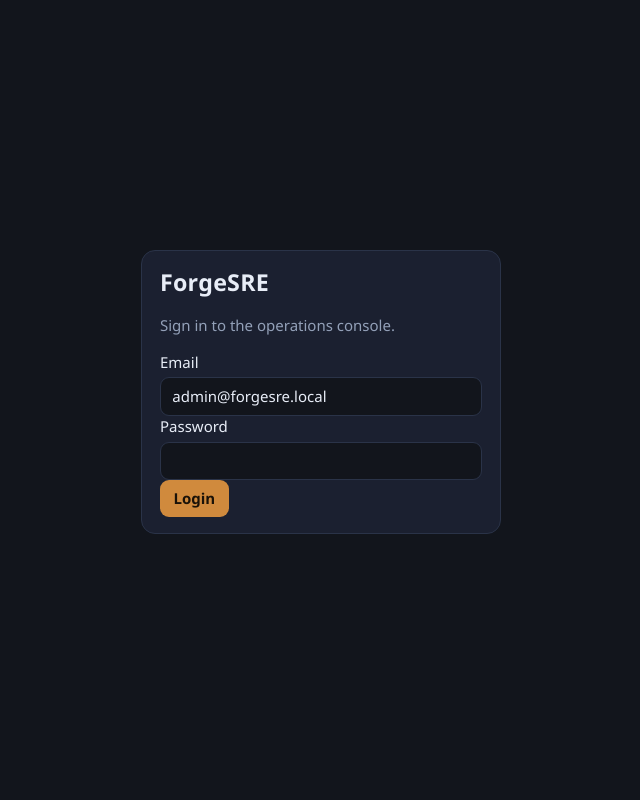
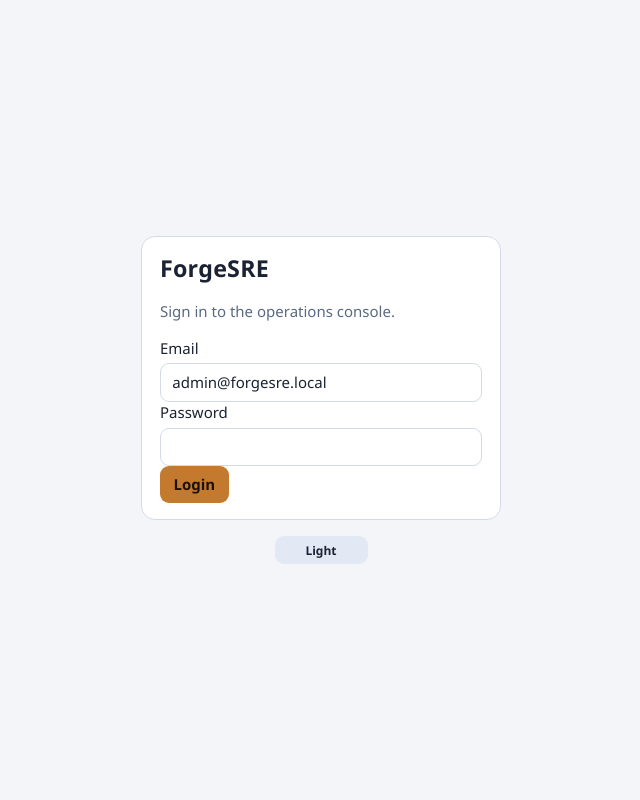
Before and after one commit to nsimic2022/forgesre, a FastAPI app: page /login in a window 1280 px wide. Shown: the whole page, without its empty margins (319-959 px from the left). Run offline with FastAPI, Linux system fonts and the light colour scheme; data that the repository does not hold is empty; parts of the project's set-up code (start-up, migrations or seed data) failed here and were passed over.

Commit message:
Add manual UI themes and print each role once in nav.
Default is light (not OS). Cycle Light/Dark/Contrast from nav-foot and login; persist in localStorage. Super admin shows a single "Super admin" label.

Co-authored-by: nsimic2022 <nsimic2022@users.noreply.github.com>

```diff
--- a/frontend/static/app.css
+++ b/frontend/static/app.css
@@ -1,4 +1,35 @@
-:root {
+:root,
+html[data-theme="light"] {
+  --bg: #f3f5f9;
+  --panel: #ffffff;
+  --line: #d4dbe8;
+  --text: #1a2233;
+  --muted: #5a6a82;
+  --accent: #c47a2e;
+  --ok: #1e7a4c;
+  --warn: #a67c14;
+  --crit: #c44538;
+  --font: "Segoe UI", system-ui, sans-serif;
+  --nav-hover: #e8edf6;
+  --row-hover: #eef2f8;
+  --selected: #e2e8f4;
+  --selected-hover: #d4dbe8;
+  --pill: #e2e8f4;
+  --pill-ok-bg: #d8f0e4;
+  --pill-ok: #14663d;
+  --pill-warn-bg: #f6e9c8;
+  --pill-warn: #7a5a08;
+  --pill-crit-bg: #f6d4d0;
+  --pill-crit: #9a2a20;
+  --pill-generated: #4a5a72;
+  --input-bg: #ffffff;
+  --btn-text: #1a1208;
+  --btn-danger-text: #ffffff;
+  --secondary: #e2e8f4;
+  --disabled: #c5cddc;
+  --code-bg: #eef1f6;
+}
+html[data-theme="dark"] {
   --bg: #12151c;
   --panel: #1b2030;
   --line: #2a3348;
@@ -32,9 +109,21 @@ a { color: var(--accent); }
 .brand { font-weight: 700; letter-spacing: 0.04em; margin-bottom: 1rem; }
 .brand span { color: var(--muted); font-weight: 500; font-size: 0.8rem; }
 .nav a { color: var(--text); text-decoration: none; padding: 0.45rem 0.55rem; border-radius: 8px; }
-.nav a.active, .nav a:hover { background: #242b3d; }
+.nav a.active, .nav a:hover { background: var(--nav-hover); }
 .nav-foot { margin-top: auto; }
 .who { color: var(--muted); font-size: 0.8rem; margin-bottom: 0.5rem; }
+.who-name, .who-role { display: block; }
+.who-role { margin-top: 0.15rem; }
+.nav-foot-actions { display: flex; flex-wrap: wrap; gap: 0.4rem; align-items: center; }
+.nav-foot-actions form { margin: 0; }
+.nav-foot-actions button { width: auto; }
+.theme-toggle { min-width: 6.2rem; font-size: 0.8rem; padding: 0.35rem 0.55rem; }
+.theme-toggle .theme-label { display: none; }
+html[data-theme="light"] .theme-toggle .theme-label-light,
+html:not([data-theme]) .theme-toggle .theme-label-light { display: inline; }
+html[data-theme="dark"] .theme-toggle .theme-label-dark { display: inline; }
+html[data-theme="high-contrast"] .theme-toggle .theme-label-contrast { display: inline; }
+.login-theme { margin-top: 0.75rem; text-align: center; }
 .content { margin-left: 220px; padding: 1.6rem 2.1rem 3.2rem; overflow-x: auto; }
 h1, h2, h3 { font-weight: 600; letter-spacing: 0.01em; }
 h1 { margin: 0 0 0.75rem; font-size: 1.55rem; }
@@ -74,13 +163,13 @@ table tbody tr:hover td { background: #22293a; }
 .user-actions { margin-top: 0.75rem; gap: 0.75rem; flex-wrap: wrap; }
 .user-actions button { width: auto; flex: 0 0 auto; }
 button, input, select, textarea {
-  font: inherit; background: #12151c; color: var(--text); border: 1px solid var(--line); border-radius: 9px; padding: 0.5rem 0.75rem;
+  font: inherit; background: var(--input-bg); color: var(--text); border: 1px solid var(--line); border-radius: 9px; padding: 0.5rem 0.75rem;
 }
 button {
-  background: var(--accent); color: #1a1208; border: 0; font-weight: 600; cursor: pointer; padding: 0.5rem 0.9rem;
+  background: var(--accent); color: var(--btn-text); border: 0; font-weight: 600; cursor: pointer; padding: 0.5rem 0.9rem;
 }
-button.secondary { background: #2a3348; color: var(--text); }
-button.danger { background: var(--crit); color: #fff; }
+button.secondary { background: var(--secondary); color: var(--text); }
+button.danger { background: var(--crit); color: var(--btn-danger-text); }
 .stack { display: flex; flex-direction: column; gap: 0.6rem; max-width: 420px; }
 .stack label, form label { display: flex; flex-direction: column; gap: 0.25rem; }
 .form-grid { display: grid; grid-template-columns: 1fr 1fr; gap: 0.6rem; max-width: 720px; }
--- a/frontend/static/app.js
+++ b/frontend/static/app.js
@@ -1,3 +1,33 @@
+const THEMES = ["light", "dark", "high-contrast"];
+const THEME_LABELS = { light: "Light", dark: "Dark", "high-contrast": "Contrast" };
+const THEME_KEY = "forgesre-theme";
+
+function currentTheme() {
+  const theme = document.documentElement.getAttribute("data-theme");
+  return THEMES.includes(theme) ? theme : "light";
+}
+
+function applyTheme(theme) {
+  const next = THEMES.includes(theme) ? theme : "light";
+  document.documentElement.setAttribute("data-theme", next);
+  try {
+    localStorage.setItem(THEME_KEY, next);
+  } catch (err) {
+    /* private mode */
+  }
+  document.querySelectorAll("[data-theme-toggle]").forEach((button) => {
+    button.setAttribute("aria-label", "Theme: " + THEME_LABELS[next]);
+  });
+}
+
+document.querySelectorAll("[data-theme-toggle]").forEach((button) => {
+  button.addEventListener("click", () => {
+    const index = THEMES.indexOf(currentTheme());
+    applyTheme(THEMES[(index + 1) % THEMES.length]);
+  });
+});
+applyTheme(currentTheme());
+
 document.querySelectorAll(".node").forEach((button) => {
   button.addEventListener("click", () => {
     const box = document.getElementById("node-detail");
--- a/frontend/templates/base.html
+++ b/frontend/templates/base.html
@@ -1,13 +1,30 @@
 <!DOCTYPE html>
-<html lang="en">
+<html lang="en" data-theme="light">
 <head>
   <meta charset="utf-8">
   <meta name="viewport" content="width=device-width, initial-scale=1">
   <title>{% block title %}ForgeSRE{% endblock %}</title>
+  <script>
+    (function () {
+      var key = "forgesre-theme";
+      var allowed = { light: 1, dark: 1, "high-contrast": 1 };
+      var theme = "light";
+      try { theme = localStorage.getItem(key) || "light"; } catch (e) {}
+      if (!allowed[theme]) theme = "light";
+      document.documentElement.setAttribute("data-theme", theme);
+    })();
+  </script>
   <link rel="stylesheet" href="/static/app.css">
   {% block extra_head %}{% endblock %}
 </head>
 <body>
+  {% macro theme_toggle() -%}
+  <button type="button" class="secondary theme-toggle" data-theme-toggle aria-label="Theme">
+    <span class="theme-label theme-label-light">Light</span>
+    <span class="theme-label theme-label-dark">Dark</span>
+    <span class="theme-label theme-label-contrast">Contrast</span>
+  </button>
+  {%- endmacro %}
   {% if user %}
   <aside class="nav">
     <div class="brand">ForgeSRE <span>v0.7</span></div>
@@ -28,8 +45,14 @@
     <a href="/ops" class="{% if request.url.path.startswith('/ops') %}active{% endif %}">Email &amp; reports</a>
     {% if can('admin') %}<a href="/admin" class="{% if request.url.path.startswith('/admin') %}active{% endif %}">Administration</a>{% endif %}
     <div class="nav-foot">
-      <div class="who">{{ user.name }} · {{ role_label(user.role) }}</div>
-      <form method="post" action="/logout"><button type="submit" class="secondary">Logout</button></form>
+      <div class="who">
+        <span class="who-name">{{ user.name }}</span>
+        <span class="who-role">{{ role_label(user.role) }}</span>
+      </div>
+      <div class="nav-foot-actions">
+        {{ theme_toggle() }}
+        <form method="post" action="/logout"><button type="submit" class="secondary">Logout</button></form>
+      </div>
     </div>
   </aside>
   <main class="content">
@@ -37,7 +60,10 @@
   </main>
   {% else %}
   <main class="login-wrap">
-    {% block login %}{% endblock %}
+    <div class="login-stack">
+      {% block login %}{% endblock %}
+      <div class="login-theme">{{ theme_toggle() }}</div>
+    </div>
   </main>
   {% endif %}
   <script src="/static/app.js"></script>
```
Also changed, not shown: other parts of frontend/static/app.css (+76 -25 lines), backend/app/security.py (+8 -4 lines), docs/continuation.md (+13 -52 lines), tests/test_assets.py (+1 -1 lines), tests/test_roles.py (+59 -0 lines).
